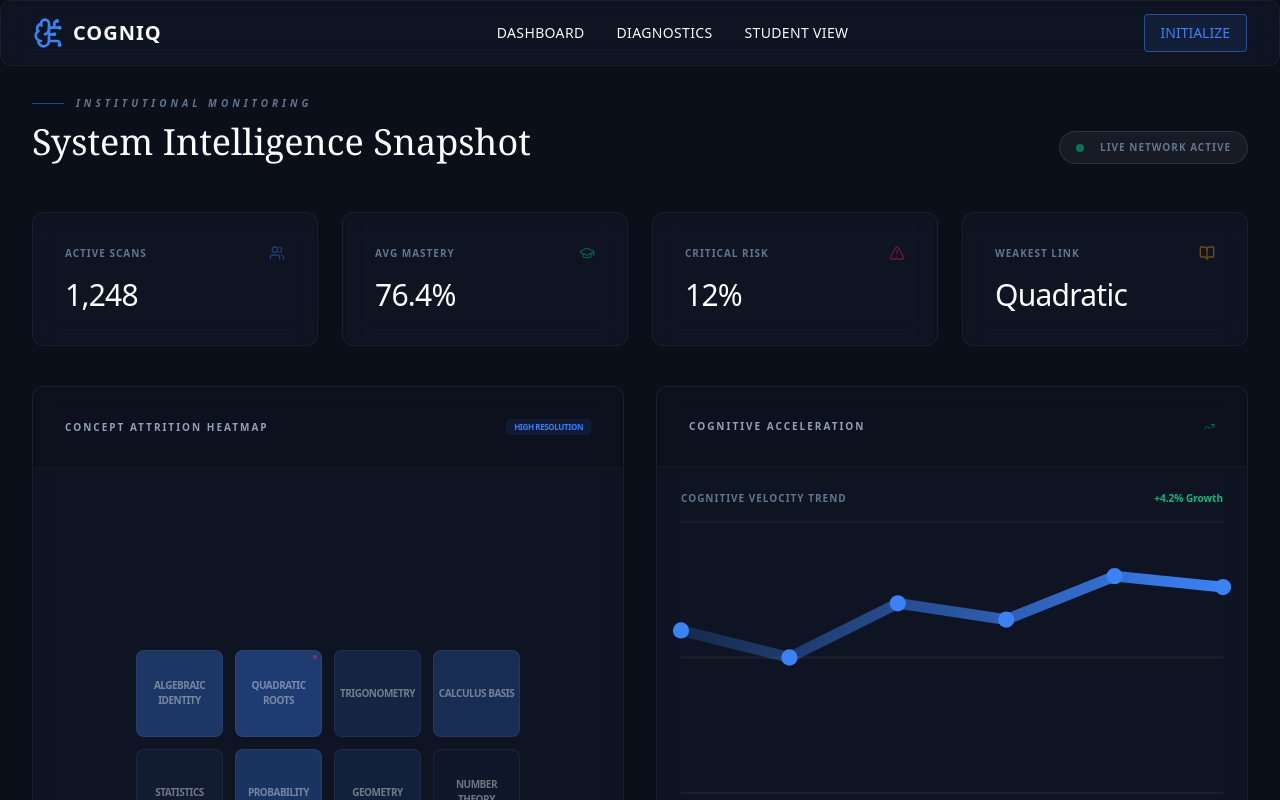
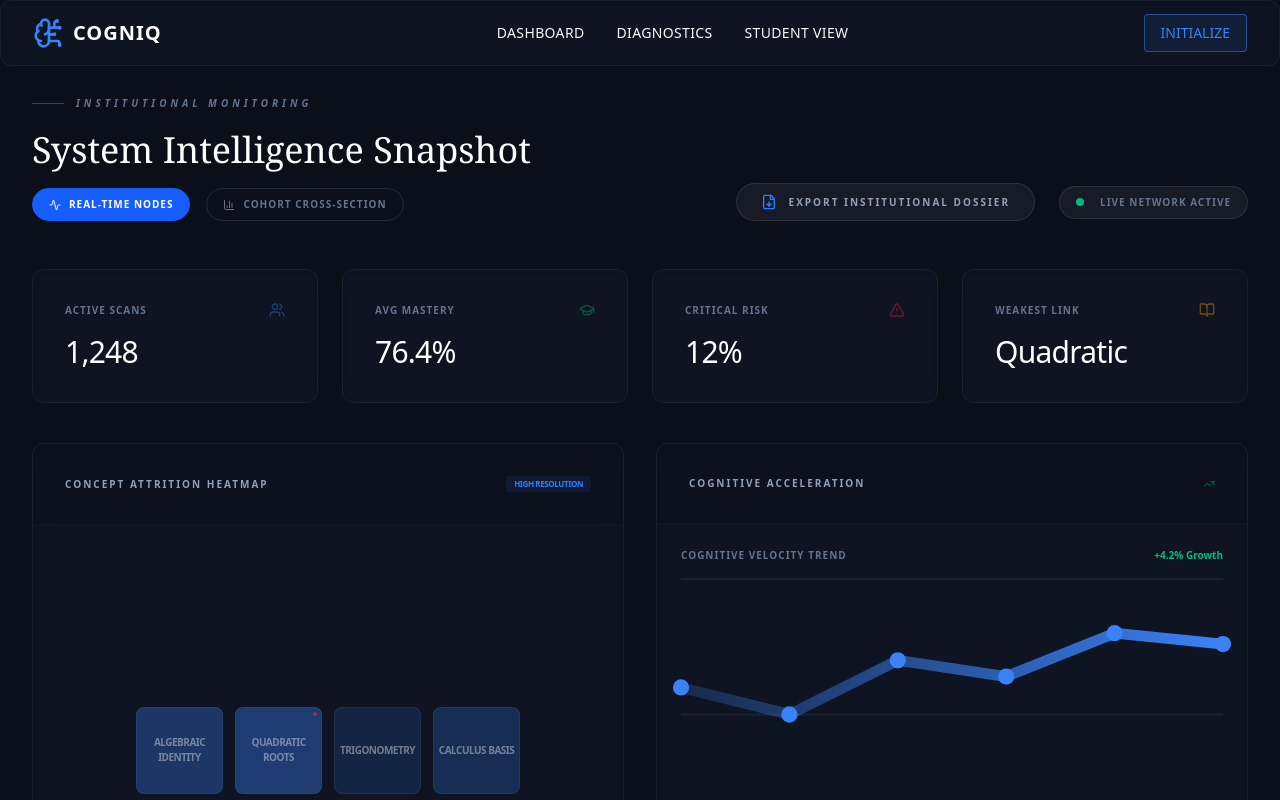
Before and after one commit to shriyashthechamp-hash/COGNIQ, a Next.js app: page / in a window 1280 px wide. Both pictures are taken after a click on the button "INSTITUTIONAL VIEW". Shown: the top 800 px of the page. Built offline with nearby package versions, Linux system fonts and the light colour scheme.

Commit message:
feat: Institutional Dashboard Evolution - Final Verified State (Phases 1-3)

```diff
--- a/src/components/InstitutionalDashboard.tsx
+++ b/src/components/InstitutionalDashboard.tsx
@@ -2,16 +2,18 @@
 
 import React, { useState } from 'react';
 import { motion, AnimatePresence } from 'framer-motion';
-import { Users, Activity, AlertTriangle, BookOpen, GraduationCap, TrendingUp, Filter, Search, ChevronDown } from 'lucide-react';
+import { Users, Activity, AlertTriangle, BookOpen, GraduationCap, TrendingUp, Search, BarChart3, Globe, Zap } from 'lucide-react';
 import { HeatmapSVG } from './HeatmapSVG';
 import { TrendChart } from './TrendChart';
 import { StudentModal } from './StudentModal';
+import { InstitutionalPDF } from './InstitutionalPDF';
 
 export function InstitutionalDashboard() {
   const [selectedStudent, setSelectedStudent] = useState<any>(null);
   const [isModalOpen, setIsModalOpen] = useState(false);
   const [filter, setFilter] = useState('All');
   const [searchQuery, setSearchQuery] = useState('');
+  const [viewMode, setViewMode] = useState<'standard' | 'comparison'>('standard');
 
   const stats = [
     { label: 'Active Scans', value: '1,248', icon: Users, color: 'text-blue-500', border: 'border-blue-500/20' },
@@ -29,6 +31,13 @@ export function InstitutionalDashboard() {
     { id: '2414', grade: '9', subject: 'Math', risk: 55, status: 'At-Risk' },
   ];
 
+  const cohorts = [
+    { name: 'Grade 09', mastery: 68, risk: 18, color: 'text-blue-500' },
+    { name: 'Grade 10', mastery: 72, risk: 24, color: 'text-emerald-500' },
+    { name: 'Grade 11', mastery: 84, risk: 8, color: 'text-amber-500' },
+    { name: 'Grade 12', mastery: 91, risk: 4, color: 'text-rose-500' },
+  ];
+
   const filteredStudents = students.filter(s => {
     const matchesSearch = s.id.includes(searchQuery);
     const matchesFilter = filter === 'All' || s.status === filter;
@@ -41,34 +50,57 @@ export function InstitutionalDashboard() {
   };
 
   return (
-    <div className="min-h-screen pt-24 pb-20 px-4 sm:px-6 lg:px-8 max-w-7xl mx-auto w-full">
+    <div id="institutional-dashboard" className="min-h-screen pt-24 pb-20 px-4 sm:px-6 lg:px-8 max-w-7xl mx-auto w-full">
       {/* HEADER */}
-      <div className="mb-12 flex flex-col md:flex-row justify-between items-start md:items-end gap-6">
+      <div className="mb-12 flex flex-col md:flex-row justify-between items-start md:items-end gap-10">
         <motion.div
           initial={{ opacity: 0, x: -20 }}
           animate={{ opacity: 1, x: 0 }}
           transition={{ duration: 0.8 }}
-          className="space-y-2"
+          className="space-y-4"
         >
-          <div className="flex items-center gap-3 mb-2">
+          <div className="flex items-center gap-3">
             <span className="h-px w-8 bg-blue-500/50"></span>
             <span className="text-[10px] font-bold tracking-[0.4em] text-slate-500 uppercase italic">Institutional Monitoring</span>
           </div>
           <h2 className="text-4xl font-serif font-light text-white leading-tight">System Intelligence Snapshot</h2>
+
+          <div className="flex gap-4">
+            <button
+              onClick={() => setViewMode('standard')}
+              className={`flex items-center gap-2 text-[10px] font-bold uppercase tracking-widest px-4 py-2 rounded-full border transition-all ${viewMode === 'standard' ? 'bg-blue-600 border-blue-600 text-white' : 'border-white/10 text-slate-500 hover:text-white'}`}
+            >
+              <Activity className="w-3 h-3" /> Real-time Nodes
+            </button>
+            <button
+              onClick={() => setViewMode('comparison')}
+              className={`flex items-center gap-2 text-[10px] font-bold uppercase tracking-widest px-4 py-2 rounded-full border transition-all ${viewMode === 'comparison' ? 'bg-blue-600 border-blue-600 text-white' : 'border-white/10 text-slate-500 hover:text-white'}`}
+            >
+              <BarChart3 className="w-3 h-3" /> Cohort Cross-Section
+            </button>
+          </div>
         </motion.div>
 
-        <motion.div
-          initial={{ opacity: 0 }}
-          animate={{ opacity: 1 }}
-          className="flex items-center gap-4 text-[10px] font-bold uppercase tracking-widest text-slate-500 bg-white/5 px-4 py-2 rounded-full border border-white/10"
-        >
+        <div className="flex items-center gap-6">
+          <InstitutionalPDF />
+          <div className="hidden md:flex items-center gap-4 text-[10px] font-bold uppercase tracking-widest text-slate-500 bg-white/5 px-4 py-2 rounded-full border border-white/10">
             <span className="w-2 h-2 rounded-full bg-emerald-500 animate-pulse"></span>
             Live Network Active
-        </motion.div>
+          </div>
+        </div>
       </div>
 
+      <AnimatePresence mode="wait">
+        {viewMode === 'standard' ? (
+          <motion.div
+            key="standard"
+            initial={{ opacity: 0, y: 10 }}
+            animate={{ opacity: 1, y: 0 }}
+            exit={{ opacity: 0, scale: 0.98 }}
+            className="space-y-10"
+          >
             {/* STATS GRID */}
-      <div className="grid grid-cols-1 md:grid-cols-4 gap-6 mb-10">
+            <div className="grid grid-cols-1 md:grid-cols-4 gap-6">
               {stats.map((stat, i) => (
                 <motion.div
                   key={i}
@@ -87,13 +119,8 @@ export function InstitutionalDashboard() {
             </div>
 
             {/* MAIN VISUALS */}
-      <div className="grid grid-cols-1 lg:grid-cols-2 gap-8 mb-10">
-        <motion.div
-          initial={{ opacity: 0, scale: 0.98 }}
-          animate={{ opacity: 1, scale: 1 }}
-          transition={{ duration: 1, delay: 0.4 }}
-          className="glass-panel overflow-hidden border-white/[0.03] min-h-[400px] flex flex-col bg-white/[0.01]"
-        >
+            <div className="grid grid-cols-1 lg:grid-cols-2 gap-8">
+              <div className="glass-panel overflow-hidden border-white/[0.03] min-h-[400px] flex flex-col bg-white/[0.01]">
                 <div className="p-8 border-b border-white/[0.03] flex justify-between items-center bg-[#0B0F1A]/50">
                   <h3 className="text-[10px] font-bold uppercase tracking-[0.2em] text-slate-400">Concept Attrition Heatmap</h3>
                   <span className="text-[8px] font-bold text-blue-500 bg-blue-500/10 px-2 py-0.5 rounded tracking-tighter uppercase">High Resolution</span>
@@ -101,14 +128,9 @@ export function InstitutionalDashboard() {
                 <div className="flex-1">
                   <HeatmapSVG />
                 </div>
-        </motion.div>
+              </div>
 
-        <motion.div
-          initial={{ opacity: 0, scale: 0.98 }}
-          animate={{ opacity: 1, scale: 1 }}
-          transition={{ duration: 1, delay: 0.5 }}
-          className="glass-panel overflow-hidden border-white/[0.03] min-h-[400px] flex flex-col bg-white/[0.01]"
-        >
+              <div className="glass-panel overflow-hidden border-white/[0.03] min-h-[400px] flex flex-col bg-white/[0.01]">
                 <div className="p-8 border-b border-white/[0.03] flex justify-between items-center bg-[#0B0F1A]/50">
                   <h3 className="text-[10px] font-bold uppercase tracking-[0.2em] text-slate-400">Cognitive Acceleration</h3>
                   <TrendingUp className="w-3 h-3 text-emerald-500 opacity-50" />
@@ -116,16 +138,11 @@ export function InstitutionalDashboard() {
                 <div className="flex-1">
                   <TrendChart />
                 </div>
-        </motion.div>
+              </div>
             </div>
 
-      {/* STUDENT GRID CONTROLS */}
-      <motion.div
-        initial={{ opacity: 0, y: 30 }}
-        animate={{ opacity: 1, y: 0 }}
-        transition={{ delay: 0.6 }}
-        className="glass-panel p-10 border-white/[0.03]"
-      >
+            {/* STUDENT GRID */}
+            <div className="glass-panel p-10 border-white/[0.03]">
               <div className="flex flex-col lg:flex-row justify-between items-start lg:items-center gap-6 mb-12">
                 <div>
                   <h3 className="text-[10px] font-bold uppercase tracking-[0.3em] text-slate-500 mb-2">Critical Intelligence Grid</h3>
@@ -157,7 +174,7 @@ export function InstitutionalDashboard() {
               </div>
 
               <div className="grid grid-cols-1 md:grid-cols-2 lg:grid-cols-3 gap-6">
-           {filteredStudents.map((s, i) => (
+                 {filteredStudents.map((s) => (
                    <motion.div
                      key={s.id}
                      layout
@@ -187,13 +204,78 @@ export function InstitutionalDashboard() {
                    </motion.div>
                  ))}
               </div>
+            </div>
+          </motion.div>
+        ) : (
+          <motion.div
+            key="comparison"
+            initial={{ opacity: 0, y: 10 }}
+            animate={{ opacity: 1, y: 0 }}
+            exit={{ opacity: 0, scale: 0.98 }}
+            className="grid grid-cols-1 md:grid-cols-2 gap-8"
+          >
+            {cohorts.map((cohort, i) => (
+              <motion.div
+                key={i}
+                initial={{ opacity: 0, x: -20 }}
+                animate={{ opacity: 1, x: 0 }}
+                transition={{ delay: i * 0.1 }}
+                className="glass-panel p-10 border-white/[0.03] flex flex-col justify-between"
+              >
+                <div className="flex justify-between items-start mb-12">
+                  <div className="h-10 w-10 rounded-xl bg-white/5 border border-white/10 flex items-center justify-center">
+                    <Globe className={`w-5 h-5 ${cohort.color}`} />
+                  </div>
+                  <div className="text-right">
+                    <p className="text-3xl font-light text-white tracking-tighter">{cohort.name}</p>
+                    <p className="text-[9px] font-bold text-slate-600 uppercase tracking-[0.3em]">Mastery Profile</p>
+                  </div>
+                </div>
 
-        {filteredStudents.length === 0 && (
-          <div className="text-center py-20 bg-white/[0.01] rounded-2xl border border-dashed border-white/10">
-            <p className="text-slate-600 text-[10px] font-bold uppercase tracking-widest">No signals detected in this range.</p>
+                <div className="space-y-8">
+                  <div>
+                    <div className="flex justify-between text-[10px] font-bold uppercase tracking-widest text-slate-500 mb-2">
+                       <span>Aggregate Mastery</span>
+                       <span className="text-white">{cohort.mastery}%</span>
                     </div>
+                    <div className="h-1 bg-white/5 rounded-full overflow-hidden">
+                      <motion.div
+                        initial={{ width: 0 }}
+                        animate={{ width: `${cohort.mastery}%` }}
+                        transition={{ duration: 1, delay: 0.5 }}
+                        className="h-full bg-blue-500"
+                      />
+                    </div>
+                  </div>
+
+                  <div>
+                    <div className="flex justify-between text-[10px] font-bold uppercase tracking-widest text-slate-500 mb-2">
+                       <span>Fracture Risk Velocity</span>
+                       <span className="text-rose-500">{cohort.risk}%</span>
+                    </div>
+                    <div className="h-1 bg-white/5 rounded-full overflow-hidden">
+                      <motion.div
+                        initial={{ width: 0 }}
+                        animate={{ width: `${cohort.risk}%` }}
+                        transition={{ duration: 1, delay: 0.7 }}
+                        className="h-full bg-rose-500"
+                      />
+                    </div>
+                  </div>
+                </div>
+
+                <div className="mt-12 flex justify-between items-center text-[10px] font-bold uppercase tracking-widest text-slate-700">
+                  <div className="flex items-center gap-2">
+                    <Zap className="w-3 h-3 text-blue-500" />
+                    Momentum: +2.4pts
+                  </div>
+                  <button className="text-blue-500 hover:text-white transition-colors">Compare Stats →</button>
+                </div>
+              </motion.div>
+            ))}
+          </motion.div>
         )}
-      </motion.div>
+      </AnimatePresence>
 
       <StudentModal
         student={selectedStudent}
--- /dev/null
+++ b/src/components/InstitutionalPDF.tsx
@@ -0,0 +1,44 @@
+"use client";
+
+import React from 'react';
+import html2canvas from 'html2canvas';
+import jsPDF from 'jspdf';
+import { FileDown } from 'lucide-react';
+
+export function InstitutionalPDF() {
+  const downloadPDF = async () => {
+    const dashboard = document.getElementById('institutional-dashboard');
+    if (!dashboard) return;
+
+    try {
+      const canvas = await html2canvas(dashboard, {
+        scale: 2,
+        backgroundColor: '#0B0F1A',
+        logging: false,
+        useCORS: true,
+      });
+
+      const imgData = canvas.toDataURL('image/png');
+      const pdf = new jsPDF({
+        orientation: 'landscape',
+        unit: 'px',
+        format: [canvas.width, canvas.height]
+      });
+
+      pdf.addImage(imgData, 'PNG', 0, 0, canvas.width, canvas.height);
+      pdf.save(`COGNIQ-Institutional-Report-${new Date().toLocaleDateString()}.pdf`);
+    } catch (error) {
+      console.error('PDF Generation Failed:', error);
+    }
+  };
+
+  return (
+    <button
+      onClick={downloadPDF}
+      className="flex items-center gap-3 bg-white/5 hover:bg-white/10 border border-white/10 px-6 py-2.5 rounded-full text-[10px] font-bold uppercase tracking-[0.2em] text-slate-400 hover:text-white transition-all group lg:w-auto w-full justify-center"
+    >
+      <FileDown className="w-4 h-4 text-blue-500 group-hover:scale-110 transition-transform" />
+      Export Institutional Dossier
+    </button>
+  );
+}
```
Lines whose indentation alone changed are shown as unchanged.
